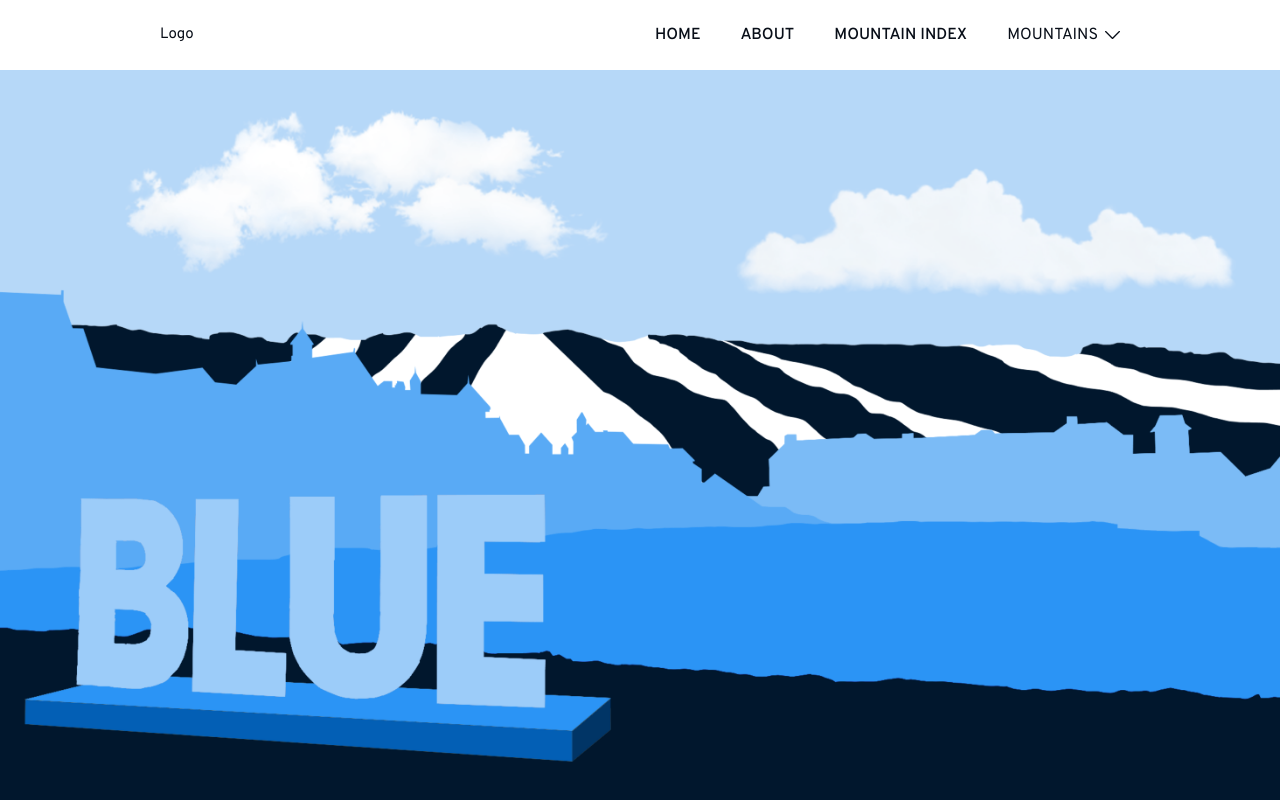
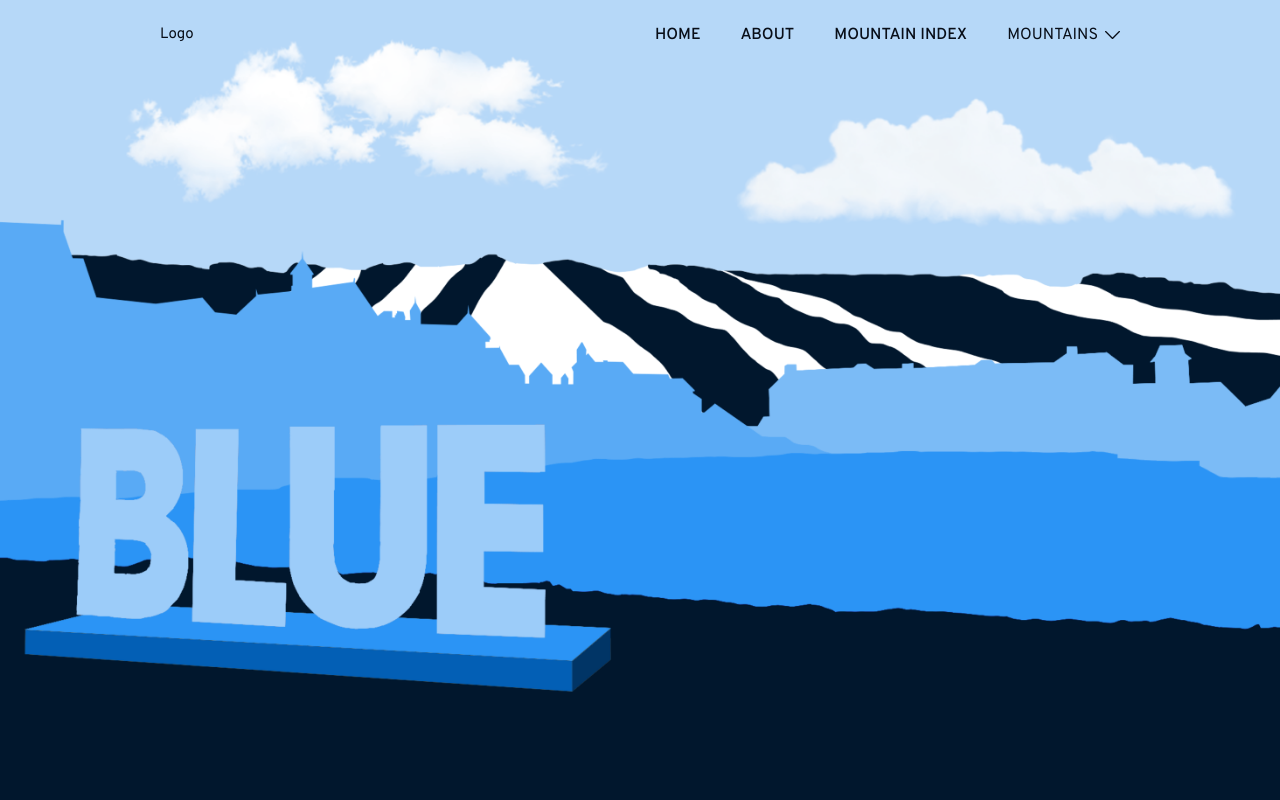
Before and after one commit to royleejr/mountadex, a React (Create React App) app in the folder client/: page /mountain/blue-mountain in a window 1280 px wide. Shown: the top 800 px of the page. Built offline with nearby package versions, Linux system fonts and the light colour scheme.

Commit message:
deleted padding top in mountain page

```diff
--- a/client/src/pages/Mountain/Mountain.scss
+++ b/client/src/pages/Mountain/Mountain.scss
@@ -2,5 +2,4 @@
 
 .mountain {
   overflow: hidden;
-  margin-top: to-rem(70px);
 }
```
